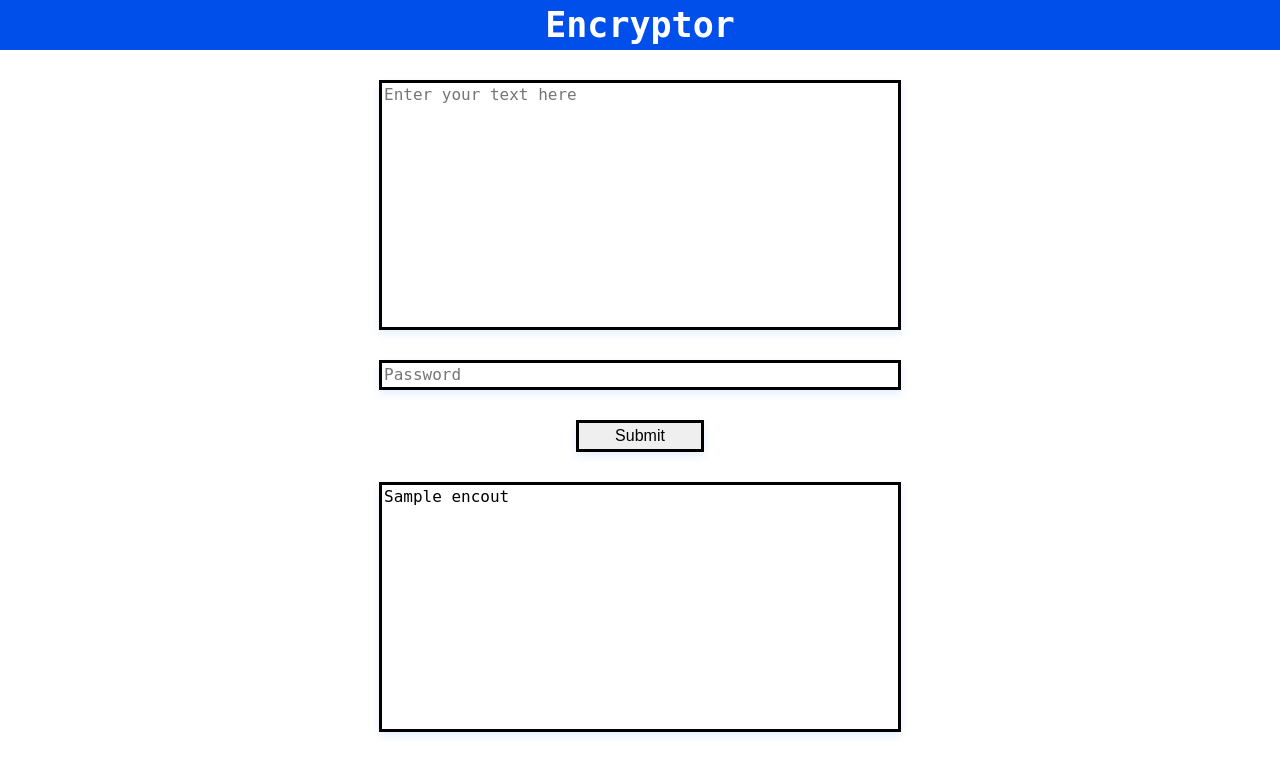
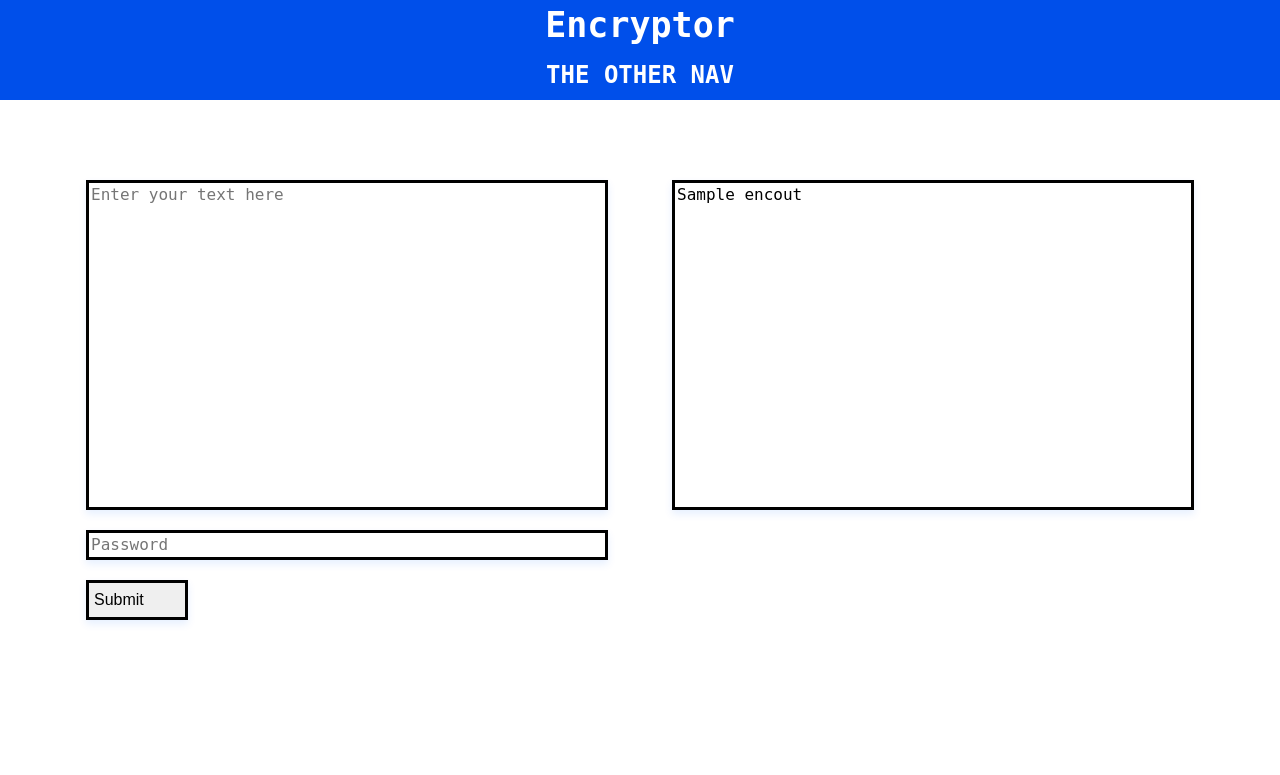
Before and after one commit to Outdatedcandy92/Encryptor, a Flask app: template templates/index.html in a window 1280 px wide. Shown: the top 775 px of the page. Run offline with Flask 3, Linux system fonts and the light colour scheme; the template is opened without the code that fills it: most values are stand-ins (such as "Sample title", 1, 10 or a date in 2020).

Commit message:
Changed Layout

```diff
--- /dev/null
+++ b/static/style.css
@@ -0,0 +1,92 @@
+html, body {
+    margin: 0;
+    padding: 0;
+    max-width: 100vw;
+    max-height: 100vh;
+    font-family: "Source Code Pro", monospace;
+}
+section{
+    max-height: 100vh;
+    max-width: 100vw;
+}
+nav {
+    display: flex;
+    align-items: center;
+    justify-content: center;
+    margin: 0;
+    background-color: #004fea;
+    color: white;
+    text-align: center;
+    width: 100%;
+    height: 50px;
+}
+nav * {
+    margin: 0;
+}
+.heading{
+    font-size: 35px;
+}
+.input-container {
+    display: flex;
+    justify-content: left;
+    font-size: 15vh;
+}
+
+#Pass {
+    display: block;
+    width: 40vw;
+    height: 20px;
+    border: 3px solid #000000;
+    font-size: 16px;
+    box-shadow: 0 4px 8px rgba(0, 102, 255, 0.1);
+    resize: none;
+    margin-bottom: 20px;
+}
+#subbtn {
+    display: block;
+    width: 8vw;
+    height: 5vh;
+    border: 3px solid #000000;
+    font-size: 16px;
+    box-shadow: 0 4px 8px rgba(0, 102, 255, 0.1);
+    resize: none;
+    text-align: left;
+    padding: 5px; /* Ensure padding is even or removed if not needed */
+}
+#outputText {
+    display: block;
+    width: 40vw;
+    height: 40vh;
+    border: 3px solid #000000;
+    font-size: 16px;
+    box-shadow: 0 4px 8px rgba(0, 102, 255, 0.1);
+    resize: none;
+}
+#myText {
+    display: block;
+    width: 40vw;
+    height: 40vh;
+    border: 3px solid #000000;
+    font-size: 16px;
+    box-shadow: 0 4px 8px rgba(0, 102, 255, 0.1);
+    resize: none;
+}
+.input-container {
+    display: flex;
+    justify-content: center; /* Center children horizontally */
+    align-items: center; /* Center children vertically */
+    flex-direction: column; /* Stack children vertically */
+    margin-top: 10vh;
+}
+
+.textareas-container {
+    display: flex; /* Use Flexbox to layout children side by side */
+    justify-content: center; /* Center the two textareas */
+    width: 100%; /* Take up full width */
+    gap: 5vw; /* Optional: Adds space between flex items */
+}
+
+.textarea-wrap {
+    flex: 1; /* Each child div takes up equal space */
+    margin-bottom: 20px;
+}
--- a/templates/index.html
+++ b/templates/index.html
@@ -4,94 +4,31 @@
     <meta charset="UTF-8">
     <meta name="viewport" content="width=device-width, initial-scale=1.0">
     <title>Test</title>
-    <style>
-        html, body {
-    margin: 0;
-    padding: 0;
-    max-width: 100vw;
-    max-height: 100vh;
-    font-family: "Source Code Pro", monospace;
-}
-section{
-    max-height: 100vh;
-    max-width: 100vw;
-}
-nav {
-    display: flex;
-    align-items: center;
-    justify-content: center;
-    margin: 0;
-    background-color: #004fea;
-    color: white;
-    text-align: center;
-    width: 100%;
-    height: 50px;
-}
-nav * {
-    margin: 0;
-}
-.heading{
-    font-size: 35px;
-}
-.input-container {
-    display: flex;
-    justify-content: center;
-    font-size: 15vh;
-}
-#myText {
-    display: block;
-    width: 40vw;
-    height: 30vh;
-    margin: 30px auto;
-    border: 3px solid #000000;
-    font-size: 16px;
-    box-shadow: 0 4px 8px rgba(0, 102, 255, 0.1);
-    resize: none;
-}
-#Pass {
-    display: block;
-    width: 40vw;
-    height: 20px;
-    margin: 30px auto;
-    border: 3px solid #000000;
-    font-size: 16px;
-    box-shadow: 0 4px 8px rgba(0, 102, 255, 0.1);
-    resize: none;
-}
-#subbtn {
-    display: block;
-    width: 10vw;
-    height: 4vh;
-    margin: 30px auto;
-    border: 3px solid #000000;
-    font-size: 16px;
-    box-shadow: 0 4px 8px rgba(0, 102, 255, 0.1);
-    resize: none;
-}
-#outputText {
-    display: block;
-    width: 40vw;
-    height: 30vh;
-    margin: 30px auto;
-    border: 3px solid #000000;
-    font-size: 16px;
-    box-shadow: 0 4px 8px rgba(0, 102, 255, 0.1);
-    resize: none;
-}
-    </style>
+    <link rel="stylesheet" href="../static/style.css">
+
 </head>
 <body>
 
     <nav>
         <h1 class="heading">Encryptor</h1>
     </nav>
+    <nav class="othernav">
+        <h1>THE OTHER NAV</h1>
+    </nav>
+
     <div class="input-container">
-    <form action="/" method="post">
-        <textarea id="myText" name="text" placeholder="Enter your text here"></textarea>
-        <textarea id="Pass" name="Pass" placeholder="Password"></textarea>
-        <input id="subbtn" type="submit" value="Submit">
-        <textarea id="outputText" name="outputText" placeholder="Output will be displayed here" readonly>{{encout}}</textarea>
-    </form>
+        <form action="/" method="post">
+            <div class="textareas-container">
+                <div class="textarea-wrap">
+                    <textarea id="myText" name="text" placeholder="Enter your text here"></textarea>
+                </div>
+                <div class="textarea-wrap">
+                    <textarea id="outputText" name="outputText" placeholder="Output will be displayed here" readonly>{{encout}}</textarea>
+                </div>
+            </div>
+            <textarea id="Pass" name="Pass" placeholder="Password"></textarea>
+            <input id="subbtn" type="submit" value="Submit">
+        </form>
     </div>
 </body>
 </html>
```
